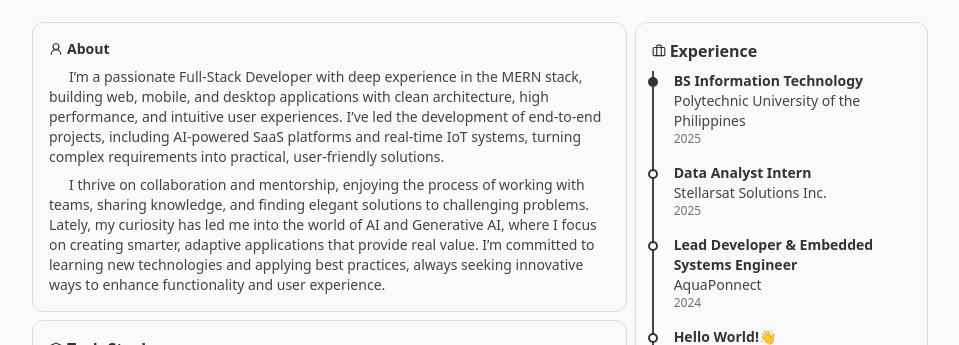
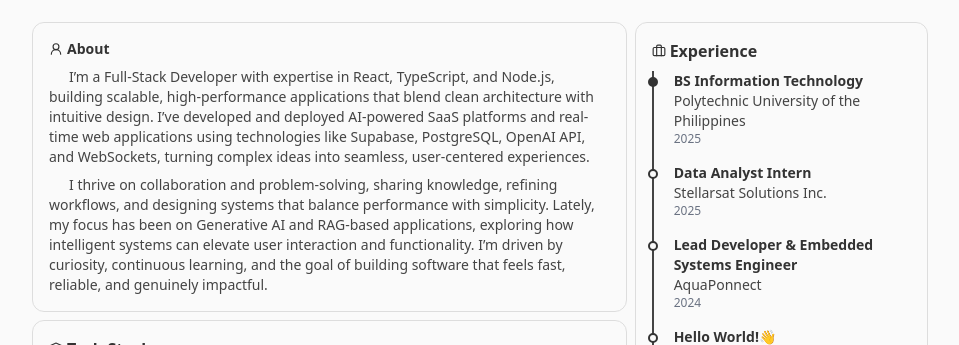
Before and after one commit to dexterr404/my-portfolio, a React (Vite) app in the folder client/: page / in a window 1280 px wide. Shown: the part 200-545 px from the top of the page, without its empty margins (160-1119 px from the left). Built offline with nearby package versions, Linux system fonts and the light colour scheme.

Commit message:
chore: update about me tile

```diff
--- a/client/src/components/tiles/AboutTile.tsx
+++ b/client/src/components/tiles/AboutTile.tsx
@@ -10,10 +10,10 @@ export default function AboutTile() {
             <div className="text-sm">
                 <Title icon={UserRound} text="About" />
                 <Paragraph indent>
-                    I’m a passionate Full-Stack Developer with deep experience in the MERN stack, building web, mobile, and desktop applications with clean architecture, high performance, and intuitive user experiences. I’ve led the development of end-to-end projects, including AI-powered SaaS platforms and real-time IoT systems, turning complex requirements into practical, user-friendly solutions.
+                    I’m a Full-Stack Developer with expertise in React, TypeScript, and Node.js, building scalable, high-performance applications that blend clean architecture with intuitive design. I’ve developed and deployed AI-powered SaaS platforms and real-time web applications using technologies like Supabase, PostgreSQL, OpenAI API, and WebSockets, turning complex ideas into seamless, user-centered experiences.
                 </Paragraph>
                 <Paragraph indent>
-                    I thrive on collaboration and mentorship, enjoying the process of working with teams, sharing knowledge, and finding elegant solutions to challenging problems. Lately, my curiosity has led me into the world of AI and Generative AI, where I focus on creating smarter, adaptive applications that provide real value. I’m committed to learning new technologies and applying best practices, always seeking innovative ways to enhance functionality and user experience.
+                    I thrive on collaboration and problem-solving, sharing knowledge, refining workflows, and designing systems that balance performance with simplicity. Lately, my focus has been on Generative AI and RAG-based applications, exploring how intelligent systems can elevate user interaction and functionality. I’m driven by curiosity, continuous learning, and the goal of building software that feels fast, reliable, and genuinely impactful.
                 </Paragraph>
             </div>
         </BentoTile>
```
